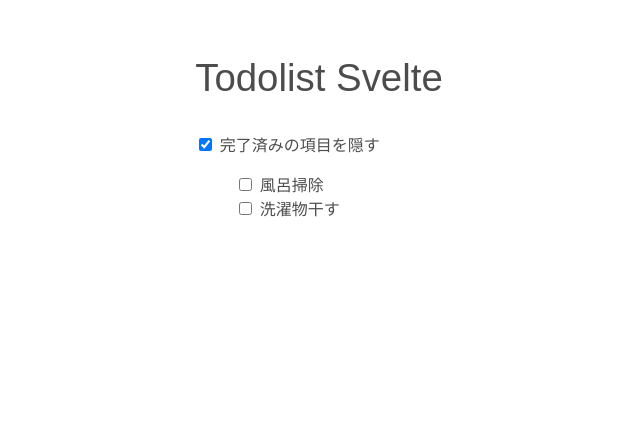
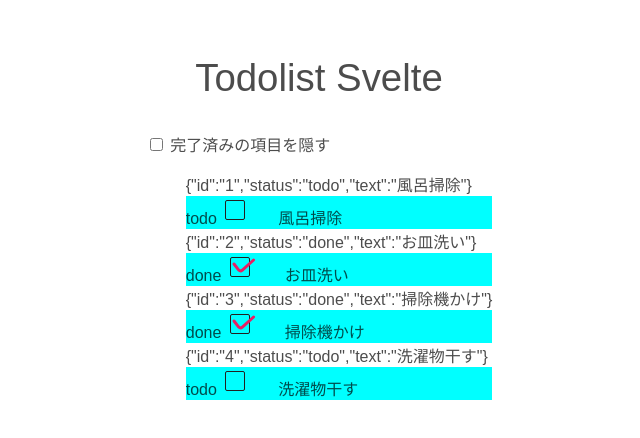
Before and after one commit to schktjm/todolist-svelte, a SvelteKit app: page / in a window 1280 px wide. Shown: the top 438 px of the page, without its empty margins (337-977 px from the left). Built offline with nearby package versions, Linux system fonts and the light colour scheme.

Commit message:
:sparkles: click で 状態を更新できるようにした

```diff
--- a/src/routes/Todo.svelte
+++ b/src/routes/Todo.svelte
@@ -1,11 +1,47 @@
 <script lang="ts">
 	import type { Todo } from './type';
+	import { createEventDispatcher } from 'svelte';
+
+	const dispatch = createEventDispatcher();
+
+	function onChange() {
+		dispatch('change', {
+			id,
+			text,
+			status: isChecked ? 'done' : 'todo'
+		});
+	}
+
+	import checked from '$lib/images/checked.svg';
+	import noChecked from '$lib/images/not-checked.svg';
 
 	export let status: Todo['status'];
 	export let text: Todo['text'];
+	export let id: Todo['id'];
+
+	$: isChecked = status === 'done';
 </script>
 
-<div>
-	<input type="checkbox" checked={status === 'done'} />
-	{text}
+<div class="wrapper">
+	<label>
+		{status}
+		{#if isChecked}
+			<img src={checked} alt="" />
+		{:else}
+			<img src={noChecked} alt="" />
+		{/if}
+		<input {id} class="checkbox" type="checkbox" bind:checked={isChecked} on:change={onChange} />
+		<span class="text">
+			{text}
+		</span>
+	</label>
 </div>
+
+<style lang="scss">
+	.wrapper {
+		background-color: aqua;
+		input[type='checkbox'] {
+			visibility: hidden;
+		}
+	}
+</style>
--- a/src/routes/Todolist.svelte
+++ b/src/routes/Todolist.svelte
@@ -2,7 +2,7 @@
 	import Todo from './Todo.svelte';
 	import type { Todo as TodoType } from './type';
 
-	const todos: TodoType[] = [
+	let todos: TodoType[] = [
 		{
 			id: '1',
 			status: 'todo',
@@ -25,7 +25,17 @@
 		}
 	];
 
-	let isHideDone = true;
+	function handleChange(event: CustomEvent<TodoType>) {
+		console.log(event.detail);
+		todos = todos.map((todo) => {
+			if (todo.id === event.detail.id) {
+				return event.detail;
+			}
+			return todo;
+		});
+	}
+
+	let isHideDone = false;
 </script>
 
 <label>
@@ -36,7 +46,8 @@
 <ul>
 	{#each todos as todo (todo.id)}
 		{#if !(isHideDone && todo.status === 'done')}
-			<Todo {...todo} />
+			{JSON.stringify(todo)}
+			<Todo {...todo} on:change={handleChange} />
 		{/if}
 	{/each}
 </ul>
```
